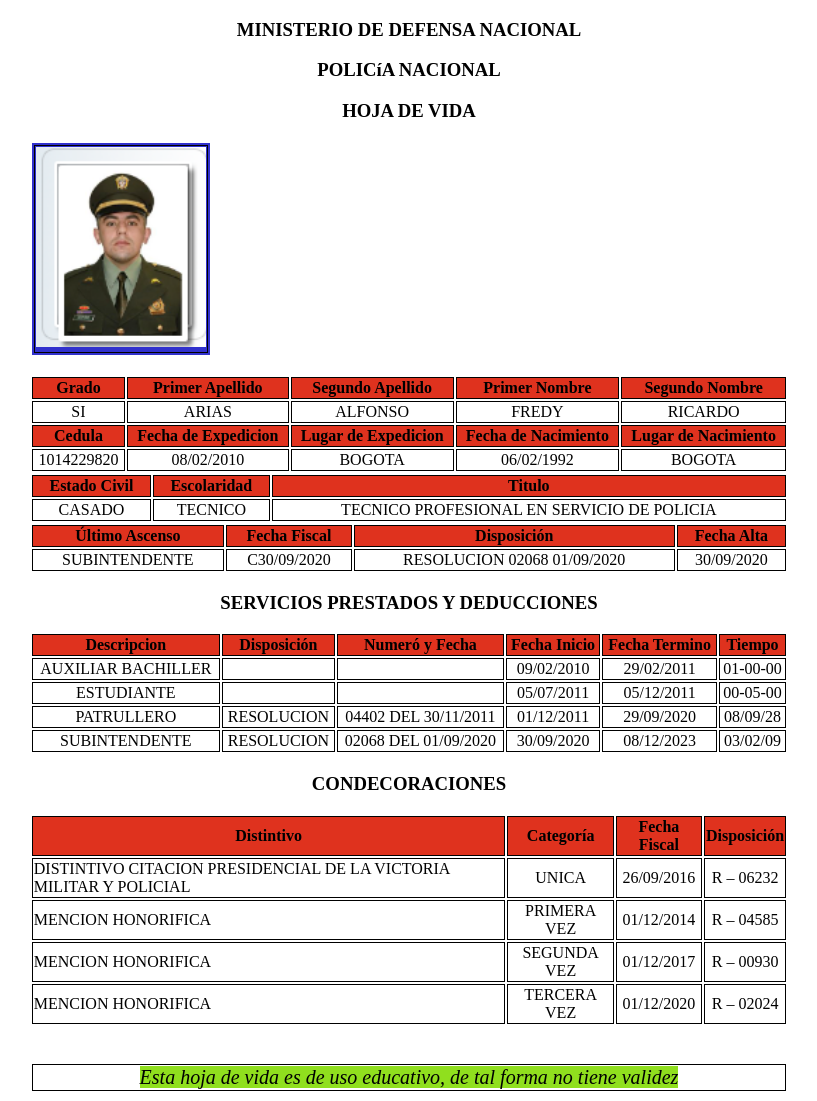
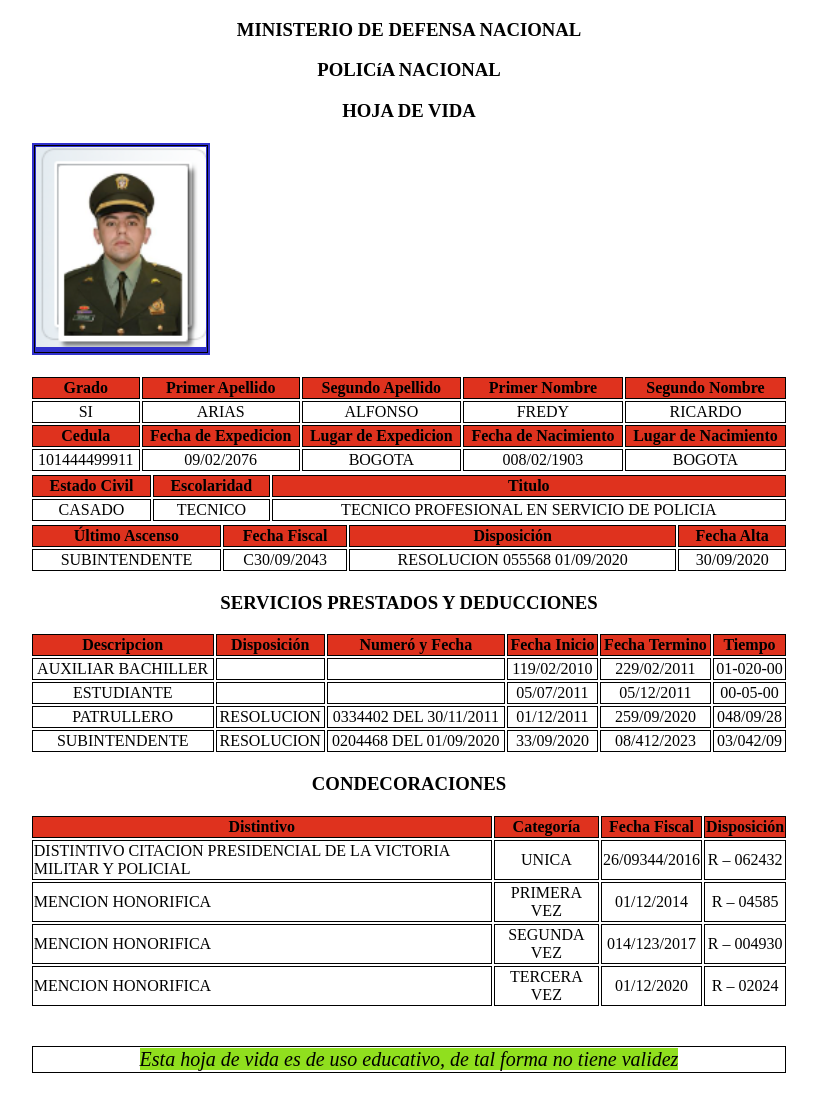
Before and after one commit to fredy0692/taller1, a plain HTML site: page index.html in a window 1280 px wide. Shown: the whole page, without its empty margins (231-1048 px from the left). Drawn offline with Linux system fonts and the light colour scheme.

Commit message:
Update index.html

```diff
--- a/index.html
+++ b/index.html
@@ -87,10 +87,10 @@
                     </tr>
 
                     <tr>
-                        <td> 1014229820 </td>
-                        <td> 08/02/2010 </td>
+                        <td> 101444499911 </td>
+                        <td> 09/02/2076 </td>
                         <td> BOGOTA </td>
-                        <td> 06/02/1992 </td>
+                        <td> 008/02/1903 </td>
                         <td> BOGOTA</td>
                     </tr>
 
@@ -129,8 +129,8 @@
 
                     <tr>
                         <td> SUBINTENDENTE </td>
-                        <td> C30/09/2020  </td>
-                        <td> RESOLUCION	02068 01/09/2020 </td>
+                        <td> C30/09/2043  </td>
+                        <td> RESOLUCION	055568 01/09/2020 </td>
                         <td> 30/09/2020 </td>
                     </tr>
 
@@ -156,9 +156,9 @@
                         <td> AUXILIAR BACHILLER </td>
                         <td>  </td>
                         <td>  </td>
-                        <td> 09/02/2010 </td>
-                        <td> 29/02/2011 </td>
-                        <td> 01-00-00 </td>
+                        <td> 119/02/2010 </td>
+                        <td> 229/02/2011 </td>
+                        <td> 01-020-00 </td>
                     </tr>
                     <tr>
                         <td> ESTUDIANTE </td>
@@ -172,19 +172,19 @@
                     <tr>
                         <td> PATRULLERO </td>
                         <td> RESOLUCION </td>
-                        <td> 04402 DEL 30/11/2011 </td>
+                        <td> 0334402 DEL 30/11/2011 </td>
                         <td> 01/12/2011 </td>
-                        <td> 29/09/2020 </td>
-                        <td> 08/09/28 </td>
+                        <td> 259/09/2020 </td>
+                        <td> 048/09/28 </td>
                     </tr>
 
                     <tr>
                         <td> SUBINTENDENTE </td>
                         <td> RESOLUCION </td>
-                        <td> 02068 DEL 01/09/2020 </td>
-                        <td> 30/09/2020 </td>
-                        <td> 08/12/2023 </td>
-                        <td> 03/02/09 </td>
+                        <td> 0204468 DEL 01/09/2020 </td>
+                        <td> 33/09/2020 </td>
+                        <td> 08/412/2023 </td>
+                        <td> 03/042/09 </td>
                     </tr>
                 </thead>
             </table>
@@ -212,8 +212,8 @@
                     <tr>
                         <td style="text-align:left"> DISTINTIVO	CITACION PRESIDENCIAL DE LA VICTORIA MILITAR Y POLICIAL</td>
                         <td> UNICA </td>
-                        <td> 26/09/2016 </td>
-                        <td> R – 06232 </td>
+                        <td> 26/09344/2016 </td>
+                        <td> R – 062432 </td>
                     </tr>
 
                     <tr>
@@ -230,8 +230,8 @@
                     <tr>
                         <td style="text-align:left"> MENCION HONORIFICA</td>
                         <td> SEGUNDA  VEZ </td>
-                        <td> 01/12/2017 </td>
-                        <td> R – 00930  </td>
+                        <td> 014/123/2017 </td>
+                        <td> R – 004930  </td>
                     </tr>
 
 
```
